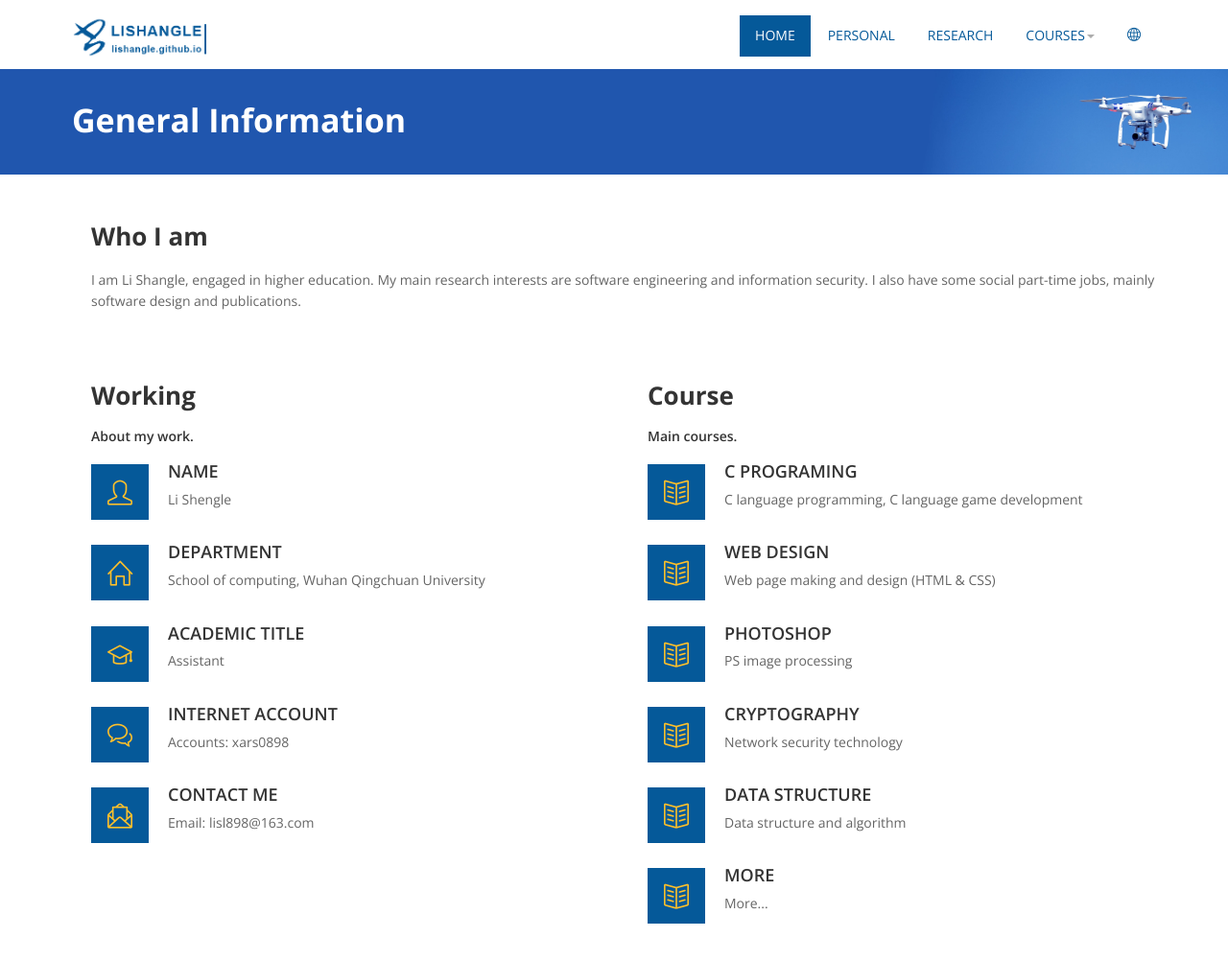
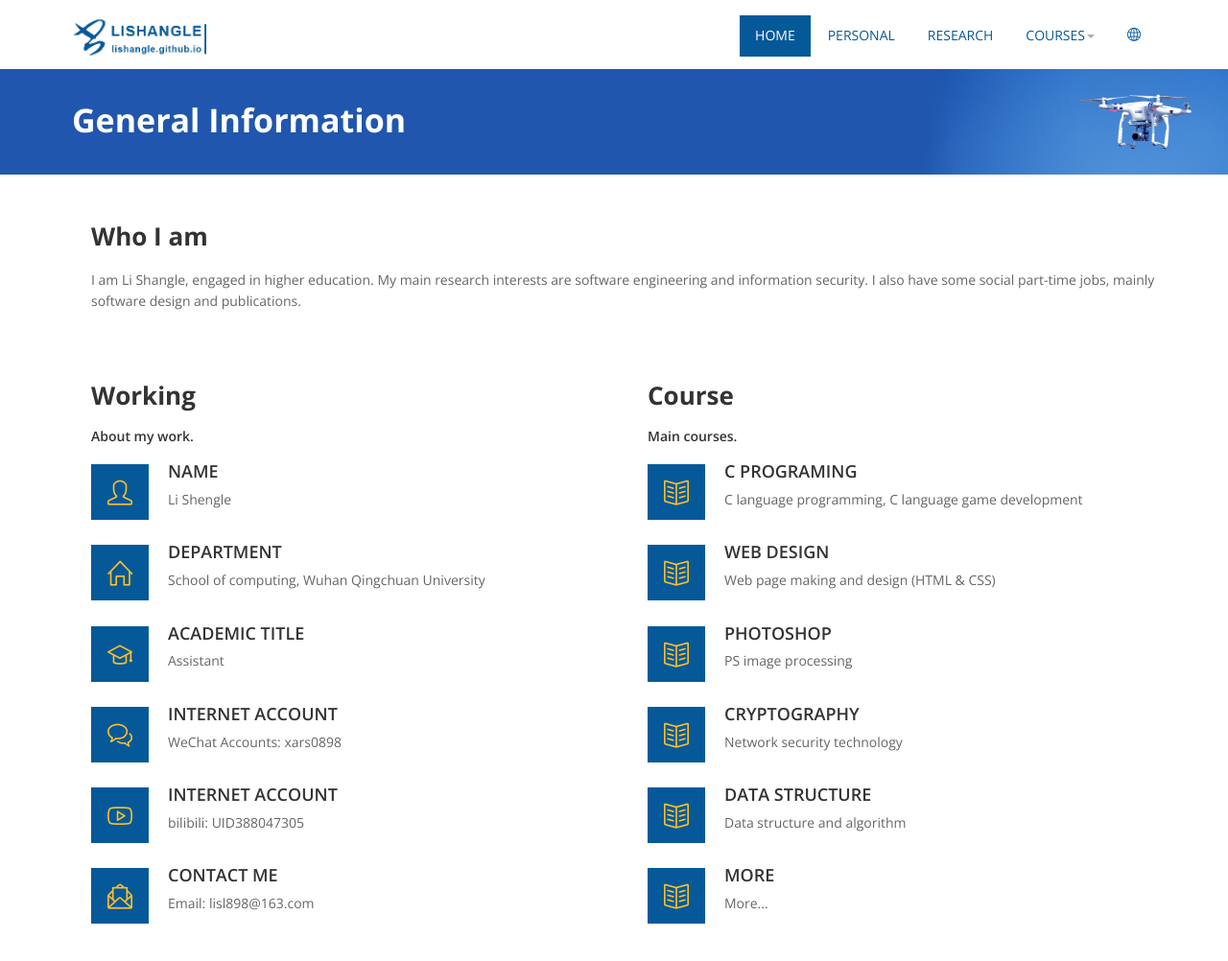
Before and after one commit to Lishangle/lishangle.github.io, a plain HTML site: page about.html in a window 1280 px wide. Shown: the top 1002 px of the page at 96% size. Drawn offline with nearby package versions, Linux system fonts and the light colour scheme; files whose address does not match are found by name.

Commit message:
update account information

```diff
--- a/about.html
+++ b/about.html
@@ -100,7 +100,17 @@
                                             <div class="features-content">
                                                 <h3>Internet account</h3>
 
-                                                <p>Accounts: xars0898</p>
+                                                <p>WeChat Accounts: xars0898</p>
+                                            </div>
+                                        </div>
+                                        <div class="features">
+                                            <div class="icon">
+                                                <i class="icon-social-youtube icons"></i>
+                                            </div>
+                                            <div class="features-content">
+                                                <h3>Internet account</h3>
+
+                                                <p>bilibili: UID388047305</p>
                                             </div>
                                         </div>
                                         <div class="features">
--- a/footer.html
+++ b/footer.html
@@ -20,7 +20,7 @@
 						<!-- https://www.jq22.com/demo/jquery-moban-141218215916/icons.html -->
 						<i class="icon-bubbles"></i> Accounts: xars0898<br>
 						<i class="icon-social-youtube"></i> bilibili: UID388047305 <br>
-						<i class="icon-envelope-letter"></i> Email: lisl898@163.com
+						<i class="icon-envelope-letter"></i> Email: lisl898@163.com <br>
 
 					</p>
 				</div>
```
Also changed, not shown: cprograming.html (+1 -1 lines), reseach.html (+1 -1 lines), 1 other file.
